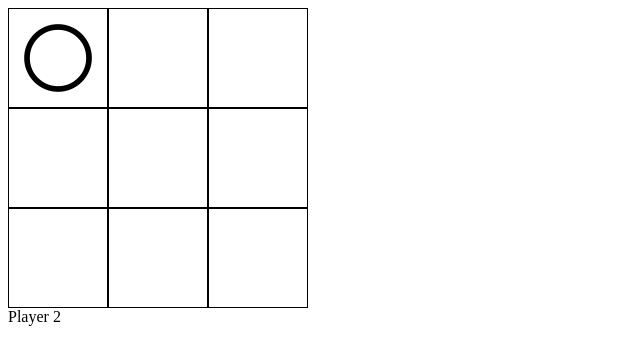
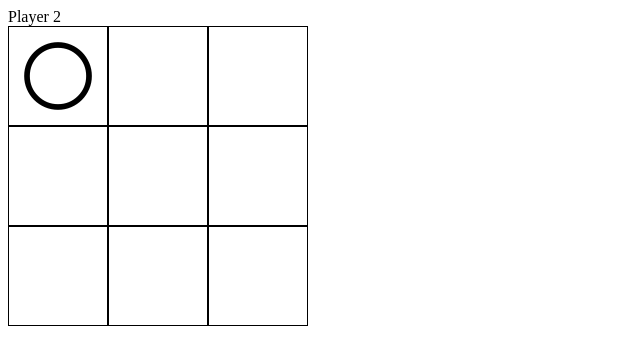
Before and after one commit to FancyPotts/tictactoe, a plain HTML site: page index.html in a window 1280 px wide. Both pictures are taken after a click on the element 58 px from the left and 58 px from the top of the page. Shown: the whole page, without its empty margins (0-640 px from the left). Drawn offline with nearby package versions, Linux system fonts and the light colour scheme.

Commit message:
Cleaning up code

```diff
--- a/index.html
+++ b/index.html
@@ -8,11 +8,7 @@
     <link rel="stylesheet" href="style.css">
     <link rel="stylesheet" href="https://fonts.googleapis.com/css2?family=Material+Symbols+Outlined:opsz,wght,FILL,GRAD@20..48,100..700,0..1,-50..200" />
     <script src="script.js" defer></script>
-    <style>
-        </style>
 </head>
 <body>
-    <div class='board'></div>
-    <div id='turn-display'></div>
 </body>
 </html>
--- a/script.js
+++ b/script.js
@@ -1,8 +1,8 @@
-
 const TicTacToeBoard = (function () {
   function create(boardSize, callback) {
     const board = Array.from({length: boardSize}, () => new Array(boardSize).fill(null));
-    const boardElem = document.querySelector('.board')
+    const boardElem = document.createElement('div')
+    boardElem.classList.add('board')
     for (let i = 0; i < boardSize; i++) {
       for (let j = 0; j < boardSize; j++) {
         const cell = document.createElement('div')
@@ -11,13 +11,14 @@ const TicTacToeBoard = (function () {
           callback(i, j);
           GameFlowController.turn()
           if (turnCheck === true) {
-            cell.innerHTML = 'close'
+            cell.innerHTML = player2.shape
           } else if (turnCheck === false) {
-            cell.innerHTML = 'circle'
+            cell.innerHTML = player1.shape
           }
         })
         boardElem.appendChild(cell)
         board[i][j] = cell
+        document.body.appendChild(boardElem)
       }
     }
     return board
@@ -29,8 +30,8 @@ const TicTacToeBoard = (function () {
 
 const GameFlowController = (function () {
   let isPlayer1Turn = true
-  const displayTurn = document.getElementById('turn-display')
-
+  const turnDisplay = document.createElement('div')
+  turnDisplay.setAttribute('id', 'turn-display')
   function turn () {
     isPlayer1Turn = isPlayer1Turn ? false : true;
     turnCheck = isPlayer1Turn
@@ -39,12 +40,15 @@ const GameFlowController = (function () {
   }
   function display () {
     if (isPlayer1Turn === true) {
-      displayTurn.innerHTML = 'Player 1'
+      turnDisplay.innerHTML = player1.name
     } else {
-      displayTurn.innerHTML = 'Player 2'
+      turnDisplay.innerHTML = player2.name
     }
   }
-  return { turn }
+  document.body.appendChild(turnDisplay)
+  return {
+    turn
+  }
 })()
 
 const board = TicTacToeBoard.create(3,(row, col) => {
@@ -52,6 +56,9 @@ const board = TicTacToeBoard.create(3,(row, col) => {
   console.log(board)
 })
 
-// const playerFactory = (name, shape) => {
-//   return { name, shape };
-// }
+const playerFactory = (name, shape) => {
+  return { name, shape }
+}
+
+const player1 = playerFactory('Player 1', 'circle')
+const player2 = playerFactory('Player 2', 'close')
--- a/style.css
+++ b/style.css
@@ -13,7 +13,6 @@
       height: 100px;
       border: 1px solid black;
       text-align: center;
-      vertical-align: center;
       line-height: 100px;
       cursor: pointer;
       padding-top: 9px;
```
Also changed, not shown: 1 other file.
